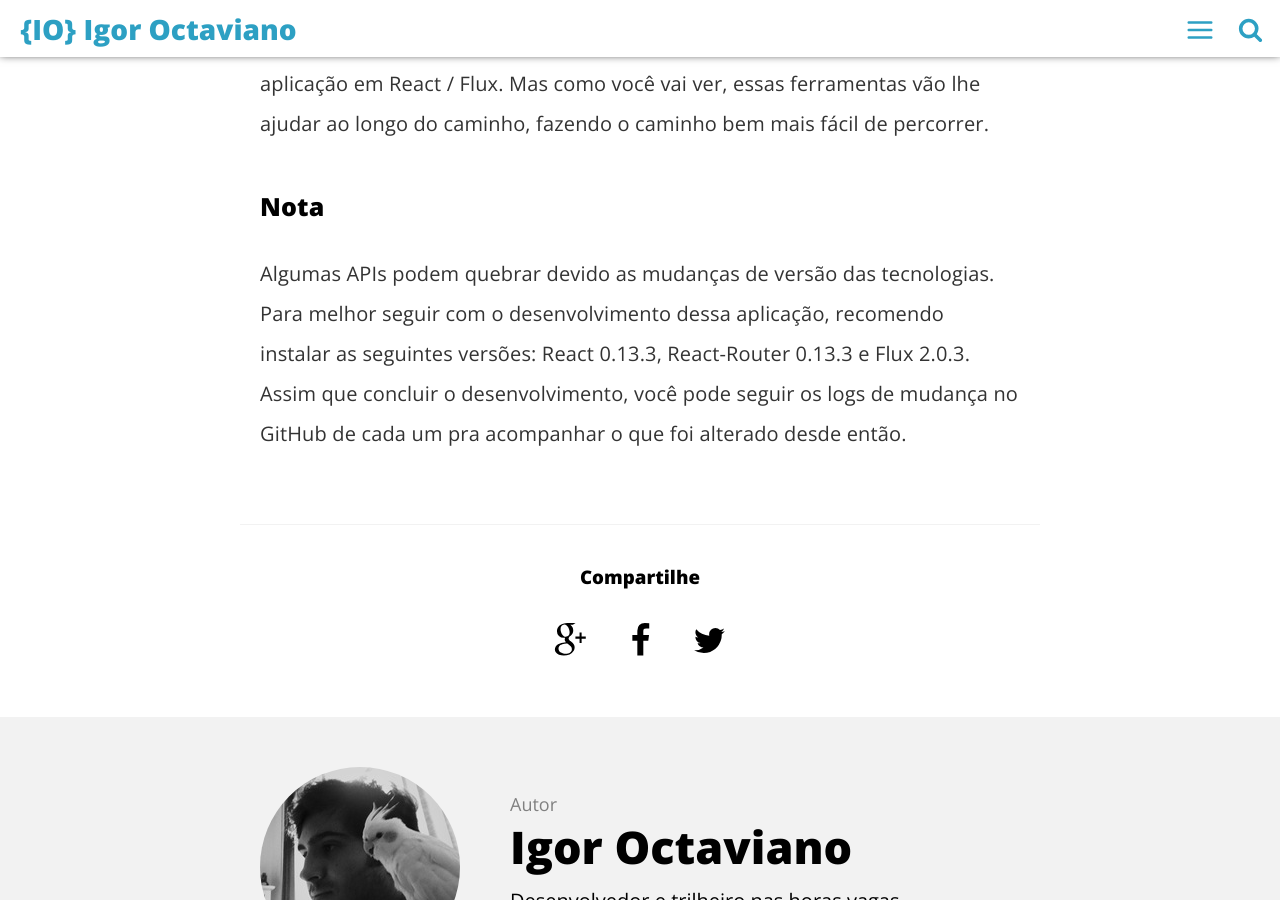
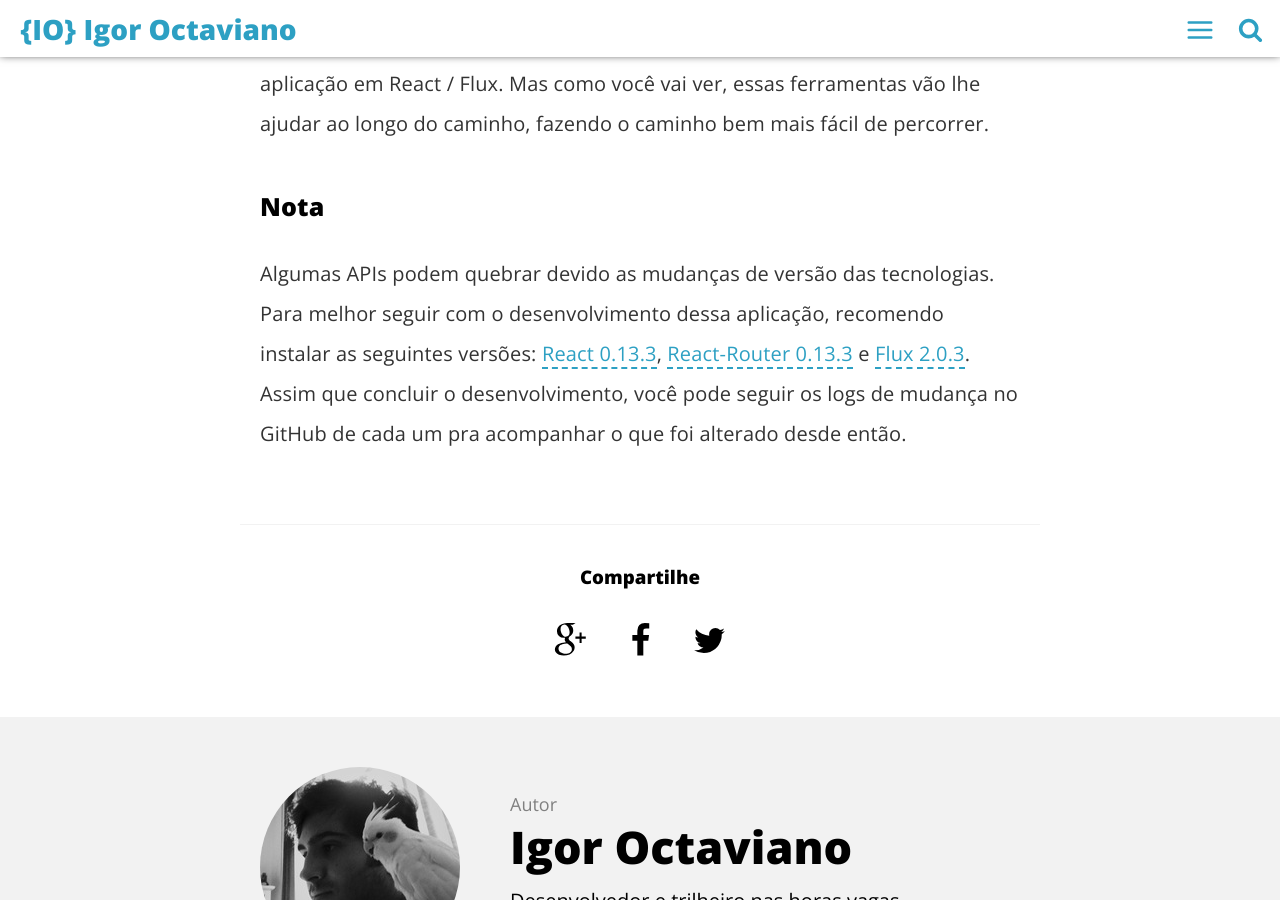
Before and after one commit to igoroctaviano/blog, a Jekyll site: the page built from _posts/2017-02-01-react-app.md, in a window 1280 px wide and 900 px high, scrolled down 6670 px. Built offline with Jekyll 4.4.1, drawn with Linux system fonts in a browser that asks for light colours; comment, search, counter and statistics services are not loaded; some of the changed text lies outside the part shown.

Commit message:
Add download links

```diff
--- a/_posts/2017-02-01-react-app.md
+++ b/_posts/2017-02-01-react-app.md
@@ -20,22 +20,22 @@ em uma aplicação, React não tem opnião quanto a coisas como o fluxo de dados
 ## Tecnologias
 Bom, vamos caminhar para as tecnologias centrais que vamos utilizar para constrir a aplicação.
 
-**Node**
+**Node:**
 Esse é o responsável em rodar JavaScript no server-side (servidor).
 
-**Browserify**
+**Browserify:**
 Para expor esses pacotes node para o navegador.
 
 **React**
 Nossa biblhoteca de componentes.
 
-**React/Router**
+**React/Router:**
 Pra lidar com client-side routing.
 
-**Flux**
+**Flux:**
 Para lidar com o fluxo de dados da nossa aplicação.
 
-**Gulp**
+**Gulp:**
 Como nosso task runner (o cara que vai rodar nossas tarefas), juntando todas essas tecnologias em um script fácil de usar.
 
 Essa é a stack de tecnologias que vamos explorar com um pouco mais de detalhe ao longo da construção.
@@ -100,4 +100,4 @@ Flux é uma biblioteca de flxo de dados unidirecional criada pelo Facebook para
 Para amarrar tudo isso junto, vamos utilizar Gulp. Gulp é um executor de tarefas popular de JavaScript. Um popular competidor nos dias de hoje pela facilidade de configuração e rapidez. Gulp tem um ecossistema de plug-ins que nos permite facilmente automatizar todos os tipos de tarefas importantes como minificação, linting, empacotamento, movimentação de arquivos, execução de outras tarefas e observar arquivos, assim seu navegador pode recarregar quando você salvar suas tarefas. Gulp é rápido pois ele  stream-based, permitindo colar várias tarefas, conectando seus resultados e os utilizando para outras tarefas. Ele mantem todo esse trabalho em memória ao invés de escrever tudo no disco, o que o faz bem rápido também. (é por isso tambm que o Gulp ta ficando mais popular que o Grunt) Gulp pode executar vários tipos de tarefas, nosso foco principal com ele é observar os arquivos quanto a mudanças (plug-in), esse que vai automaticamente fazer o empacotamento de nosso código utilizando Browserify assim que mudanças são feitas. Finalmente, para clarificar, você não tem que utilizar Gulp, Browserify ou Node para criar uma aplicação em React / Flux. Mas como você vai ver, essas ferramentas vão lhe ajudar ao longo do caminho, fazendo o caminho bem mais fácil de percorrer.
 
 ### Nota
-Algumas APIs podem quebrar devido as mudanças de versão das tecnologias. Para melhor seguir com o desenvolvimento dessa aplicação, recomendo instalar as seguintes versões: React 0.13.3, React-Router 0.13.3 e Flux 2.0.3. Assim que concluir o desenvolvimento, você pode seguir os logs de mudança no GitHub de cada um pra acompanhar o que foi alterado desde então.
+Algumas APIs podem quebrar devido as mudanças de versão das tecnologias. Para melhor seguir com o desenvolvimento dessa aplicação, recomendo instalar as seguintes versões: [React 0.13.3](https://facebook.github.io/react/blog/2015/05/08/react-v0.13.3.html), [React-Router 0.13.3](https://github.com/ReactTraining/react-router/tree/v0.13.3) e [Flux 2.0.3](https://www.versioneye.com/nodejs/flux/2.0.3). Assim que concluir o desenvolvimento, você pode seguir os logs de mudança no GitHub de cada um pra acompanhar o que foi alterado desde então.
```
